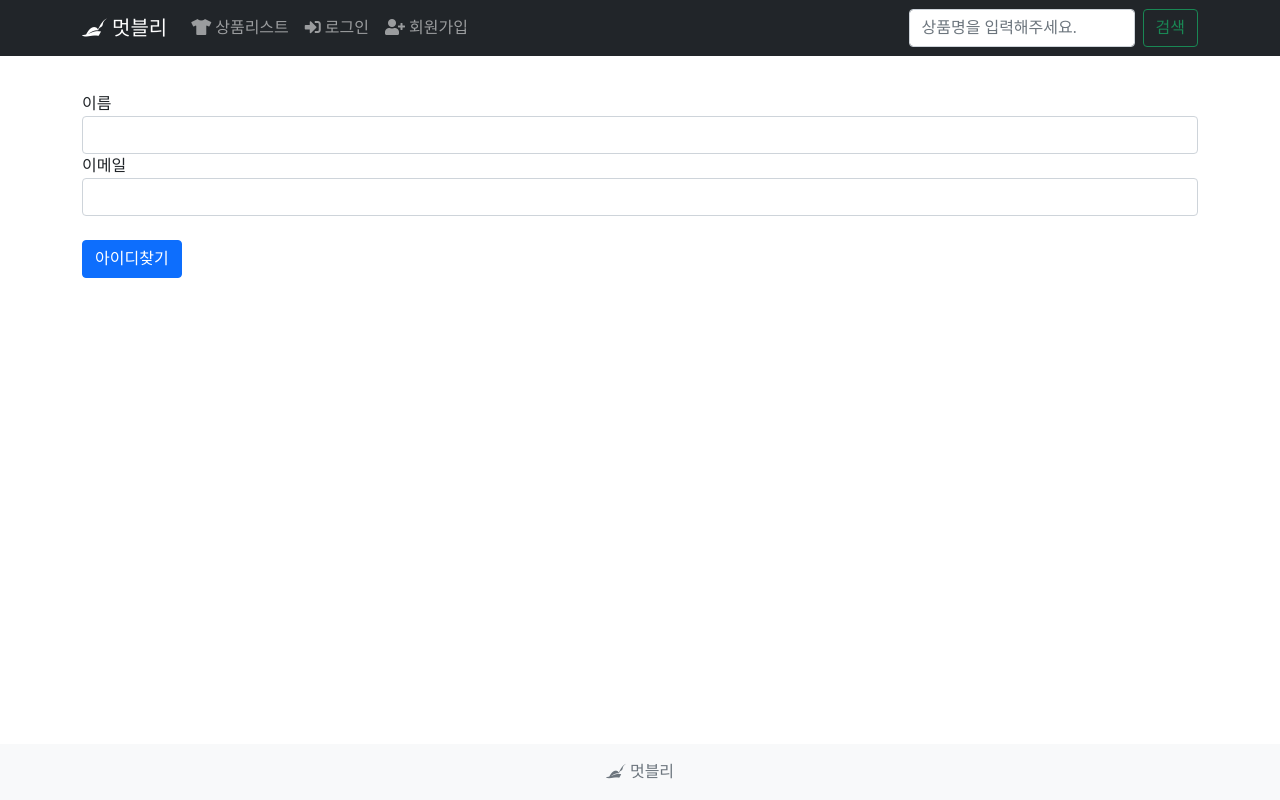
After one commit to seuljaa/market, a Django app: template accounts/templates/accounts/find_id.html in a window 1280 px wide. The commit adds this page. Run offline with Django 4.2, Linux system fonts and the light colour scheme; the template is opened without the code that fills it: values that come from a table or form of the project are taken from there, others are empty; parts of the project's set-up code (start-up, migrations or seed data) failed here and were passed over; some libraries are stand-ins or nearby versions; some web fonts are replaced.

Commit message:
아이디찾기 구현완료

```diff
--- a/accounts/forms.py
+++ b/accounts/forms.py
@@ -1,5 +1,6 @@
 from django.contrib.auth.forms import UserCreationForm
 from django.forms import forms
+from django import forms
 
 from accounts.models import User
 
@@ -22,3 +23,13 @@ class SignupForm(UserCreationForm):
             if qs.exists():
                 raise forms.ValidationError("이미 등록된 이메일 주소입니다.")
         return email
+
+class FindUsernameForm(forms.ModelForm):
+    def __init__(self, *args, **kwargs):
+        super().__init__(*args, **kwargs)
+        self.fields['email'].required = True
+        self.fields['last_name'].required = True
+
+    class Meta:
+        model = User
+        fields = ['last_name', 'email']
--- /dev/null
+++ b/accounts/templates/accounts/find_id.html
@@ -0,0 +1,21 @@
+{% extends "layout.html" %}
+{% load django_bootstrap5 %}
+{% block content %}
+<div class="container my-3" xmlns="http://www.w3.org/1999/html">
+    <form method="post" class="post-form">
+        {% csrf_token %}
+        <div class="form-group">
+            <label for="last_name">이름</label>
+            <input type="text" class="form-control" name="last_name" id="last_name"
+                   value="{{ form.last_name.value|default_if_none:'' }}">
+        </div>
+        <div class="form-group">
+            <label for="email">이메일</label>
+            <input type="text" class="form-control" name="email" id="email"
+                   value="{{ form.email.value|default_if_none:'' }}">
+        </div>
+        </br>
+        <button type="submit" class="btn btn-primary">아이디찾기</button>
+    </form>
+</div>
+{% endblock %}
--- a/accounts/templates/accounts/signin.html
+++ b/accounts/templates/accounts/signin.html
@@ -16,6 +16,7 @@
         </div>
         </br>
         <button type="submit" class="btn btn-primary">로그인</button>
+        <a href="{% url 'accounts:find_id' %}" class="btn btn-primary">아이디 찾기</a>
         </br></br>
         <a href="{% url 'accounts:signup' %}" class="btn btn-primary">회원가입</a>
     </form>
```
Also changed, not shown: accounts/templates/accounts/found_id.html (added, +14 -0 lines), accounts/views.py (+21 -2 lines).
